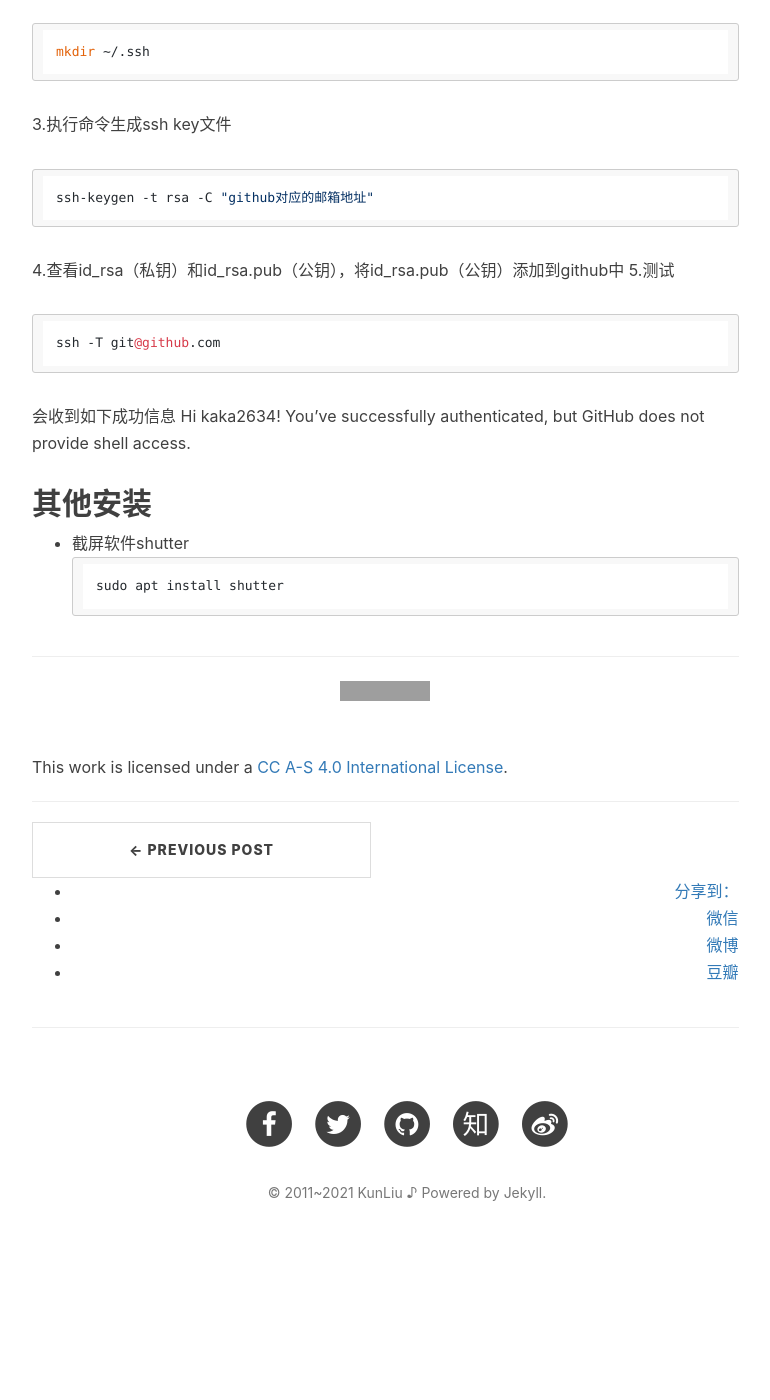
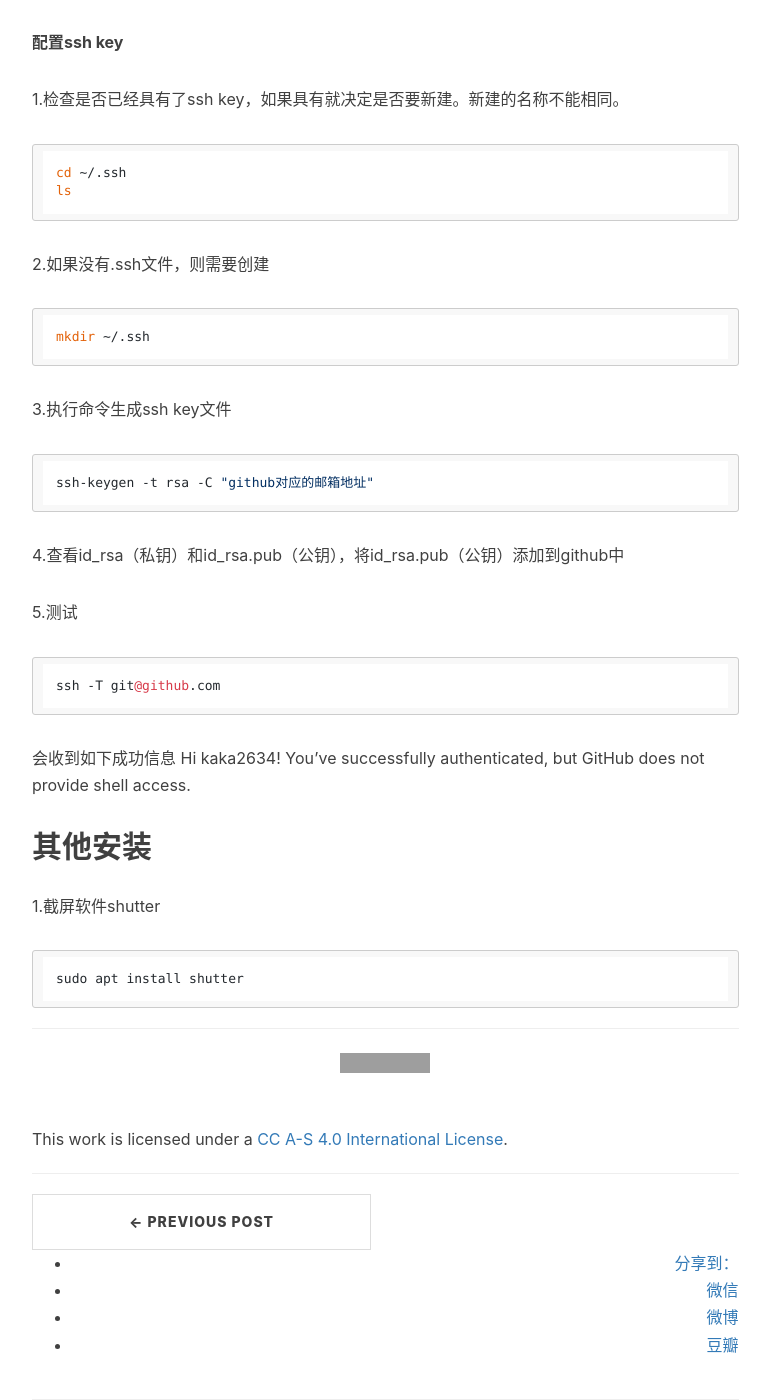
Before and after one commit to liukun2634/liukun2634.github.io, a Jekyll site: the page built from _posts/2021-06-12-ubuntu.md, in a window 1280 px wide and 1400 px high, scrolled down 3021 px. Shown: the whole window, without its empty margins (233-1003 px from the left). Built offline with Jekyll 4.4.1, drawn with Linux system fonts in a browser that asks for light colours; nearby versions of some CDN libraries; comment, search, counter and statistics services are not loaded; before the commit the page ends 4291 px from its top, so only the background shows below that; part of the change alters nothing that is shown; grey boxes are pictures that could not be loaded.

Commit message:
2021-06-12-ubuntu.md|change format

````diff
--- a/_posts/2021-06-12-ubuntu.md
+++ b/_posts/2021-06-12-ubuntu.md
@@ -34,12 +34,14 @@ sudo apt-get -f install
 3.成功打开网易云
 
 **失败案例， 可直接跳过**
+
 官网下载：netease-cloud-music_1.2.0_amd64_deepin_stable_20190424.deb
 解决依赖问题：<https://parrotsec-cn.org/t/topic/995>
 安装这3个依赖包（16.04依赖版本不够，所以无法安装）：<http://ftp.sjtu.edu.cn/deepin/pool/main/q/qcef/>
 
 ## 搜狗拼音
 **成功安装版本**
+
 官网下载版本： sogoupinyin_2.4.0.3469_amd64.deb
 下载： <https://pinyin.sogou.com/linux/?r=pinyin>
 安装参考： <https://pinyin.sogou.com/linux/help.php>
@@ -55,11 +57,12 @@ sudo dpkg -i sogoupinyin_2.4.0.3469_amd64.deb
 
 3.需要将fcitx-ui-qimpanel包remove掉
 ```bash
-sudo apt-get remove fcitx-ui-qimpanel
+sudo apt remove fcitx-ui-qimpanel
 ```
 注意：安装成功后，就不需要再进入系统语言，否则会卸载掉搜狗，需要重新安装。
 
-##### 失败案例，可直接跳过
+**失败案例，可直接跳过**
+
 参考文档： <https://blog.csdn.net/blueheart20/article/details/51901867>
 ```bash
 sudo apt install libopencc1 fcitx-libs fcitx-libs-qt fonts-droid-fallback
@@ -71,17 +74,20 @@ sudo apt-get -f install
 ## 安装Git
 
 **安装git 和 gui**
+
 1.执行命令安装git
 ```bash
 sudo apt install git
 ```
 2.GUI选择gitkraken <https://www.gitkraken.com/download/linux-deb>
+
 3.下载后安装：
 ```bash
 sudo dpkg -i gitkraken-amd64.deb
 ```
 
 **配置ssh key**
+
 1.检查是否已经具有了ssh key，如果具有就决定是否要新建。新建的名称不能相同。
 ```bash
 cd ~/.ssh
@@ -96,6 +102,7 @@ mkdir ~/.ssh
 ssh-keygen -t rsa -C "github对应的邮箱地址"
 ```
 4.查看id_rsa（私钥）和id_rsa.pub（公钥），将id_rsa.pub（公钥）添加到github中
+
 5.测试
 ```bash
 ssh -T git@github.com
@@ -103,7 +110,7 @@ ssh -T git@github.com
 会收到如下成功信息 Hi kaka2634! You've successfully authenticated, but GitHub does not provide shell access.
 
 ## 其他安装
-- 截屏软件shutter
+1.截屏软件shutter
 ```bash
 sudo apt install shutter
 ```
````
